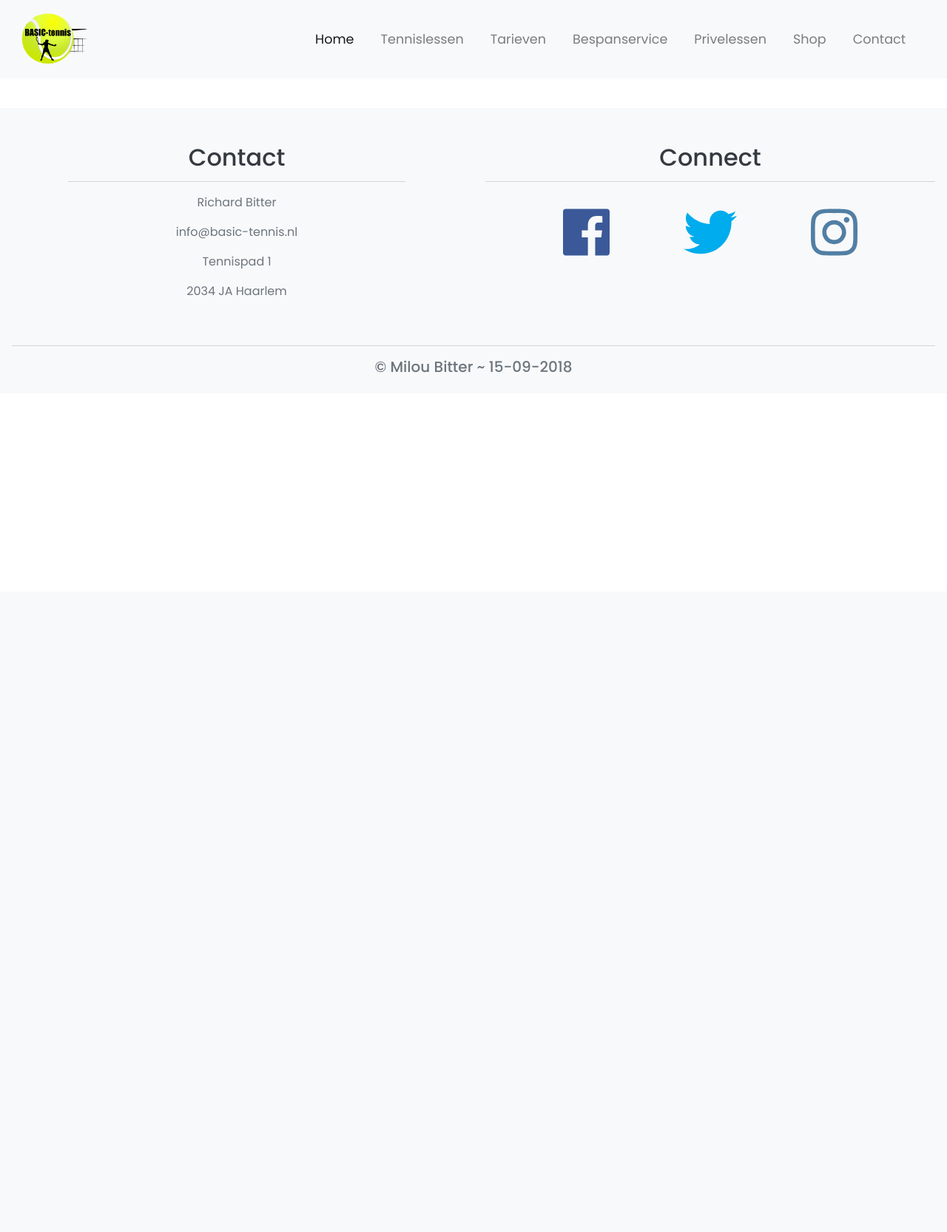
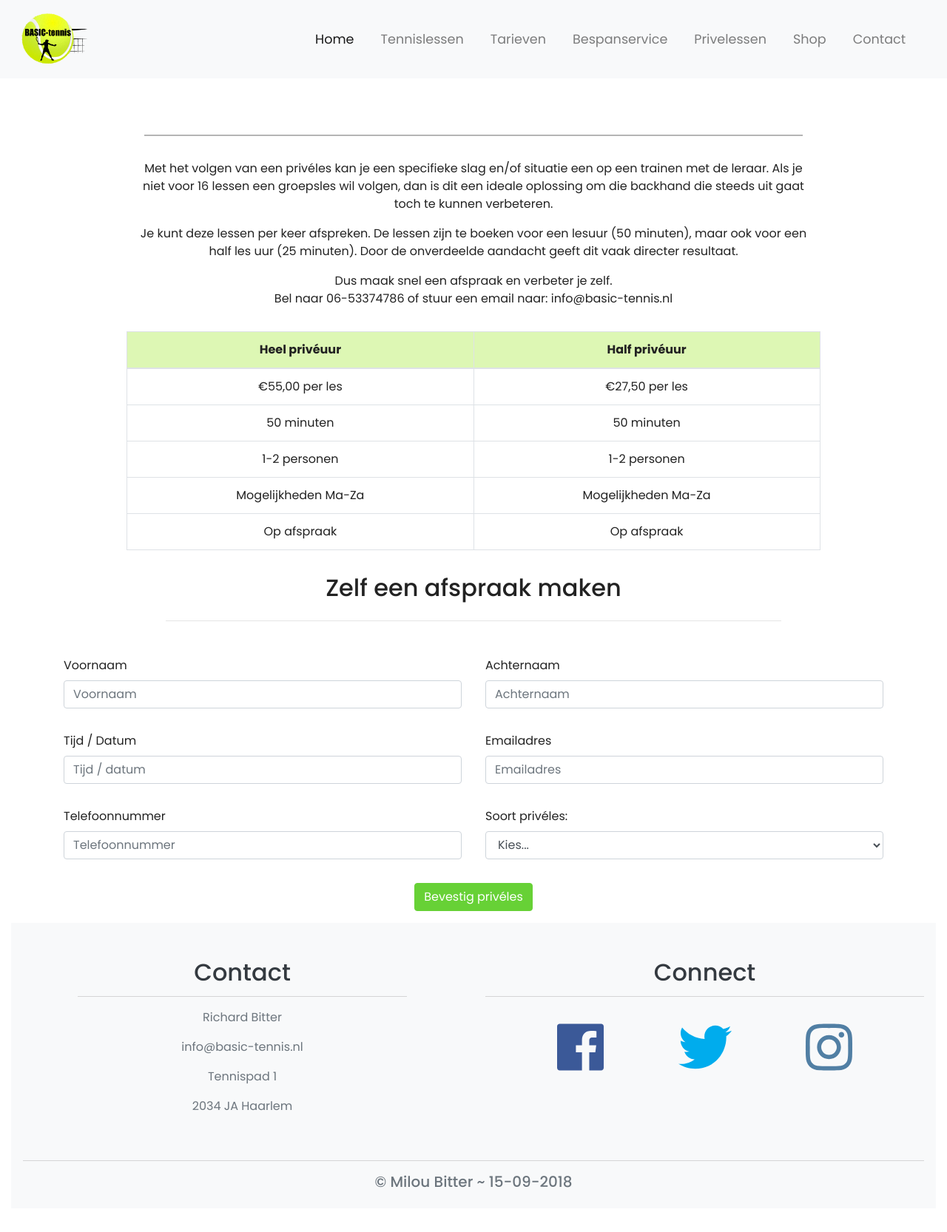
Before and after one commit to miloubitter/basictennis, a PHP site: template app/Views/Basic/privelessen.php in a window 1280 px wide. Shown: the whole page at 74% size. Before the commit the page ends 504 px from the top, so only its background shows below. Run offline with PHP 8.4, Linux system fonts and the light colour scheme; the template is opened without the code that fills it, so the values that code supplies are empty; some libraries are stand-ins or nearby versions.

Commit message:
- form gemaakt - datapicker werkend

```diff
--- a/app/Controllers/BasicController.php
+++ b/app/Controllers/BasicController.php
@@ -21,7 +21,7 @@ class BasicController extends BaseController
 
     {
         $viewModel = [
-            'pageTitle' => "Privelessen",
+            'pageTitle' => "Privélessen",
             'errors' => $this->getErrors(),
             'messages' => $this->getMessages(),
         ];
--- a/app/Views/Basic/privelessen.php
+++ b/app/Views/Basic/privelessen.php
@@ -1,4 +1,103 @@
 
-<div class="col-12 text-center">
-    <h1><?php echo ($viewModel['pageTitle']) ?></h1>
-</div>
+<!--Intro gedeelte-->
+<div class="container-fluid padding">
+    <div class="row welcome text-center">
+        <div class="col-12">
+            <h1 class="display-4"><?php echo ($viewModel['pageTitle']) ?></h1>
+        </div>
+        <hr>
+        <div class="col-12">
+            <p class="">
+                Met het volgen van een privéles kan je een specifieke slag en/of situatie een op een trainen met de leraar.
+                Als je niet voor 16 lessen een groepsles wil volgen, dan is dit een ideale oplossing om die backhand die steeds uit gaat toch te kunnen verbeteren.</p>
+                <p>Je kunt deze lessen per keer afspreken. De lessen zijn te boeken voor een lesuur (50 minuten), maar ook voor een half les uur (25 minuten).
+                    Door de onverdeelde aandacht geeft dit vaak directer resultaat. </p>
+                <p>Dus maak snel een afspraak en verbeter je zelf. <br>
+                Bel naar 06-53374786 of stuur een email naar: info@basic-tennis.nl </p>
+        </div>
+        <table class="table table-bordered">
+            <thead>
+            <tr>
+                <th scope="col" class="bg-color">Heel privéuur</th>
+                <th scope="col" class="bg-color">Half privéuur</th>
+            </tr>
+            </thead>
+            <tbody>
+            <tr>
+                <td>€55,00 per les</td>
+                <td>€27,50 per les</td>
+            </tr>
+            <tr>
+                <td>50 minuten</td>
+                <td>50 minuten</td>
+            </tr>
+            <tr>
+                <td>1-2 personen</td>
+                <td>1-2 personen</td>
+            </tr>
+            <tr>
+                <td>Mogelijkheden Ma-Za</td>
+                <td>Mogelijkheden Ma-Za</td>
+            </tr>
+            <tr>
+                <td>Op afspraak</td>
+                <td>Op afspraak</td>
+            </tr>
+            </tbody>
+        </table>
+    </div>
+
+
+
+<form>
+    <div class="container">
+        <div class="col-12 text-center">
+            <h2>Zelf een afspraak maken</h2>
+        </div>
+        <hr class="welcome">
+        <div class="row ">
+            <div class="col-md-6">
+                <label for="voornaam">Voornaam</label>
+                <input type="text" class="form-control" placeholder="Voornaam" required>
+            </div>
+            <div class="col-md-6">
+                <label for="achternaam">Achternaam</label>
+                <input type="text" class="form-control" placeholder="Achternaam" required>
+            </div>
+        </div>
+        <div class="row ">
+            <div class="col-md-6">
+                <label for="achternaam">Tijd / Datum</label>
+                <input type="text" class="form-control" id="datetimepicker" placeholder="Tijd / datum" required>
+            </div>
+            <div class="col-md-6">
+                <label for="email">Emailadres</label>
+                <input type="text" class="form-control" placeholder="Emailadres" required>
+            </div>
+        </div>
+        <div class="row">
+            <div class="col-md-6">
+                <label for="telefoonnummer">Telefoonnummer</label>
+                <input type="text" class="form-control" placeholder="Telefoonnummer" required>
+            </div>
+            <div class="col-md-6">
+                <label for="inputState">Soort privéles:</label>
+                <select id="inputState" class="form-control" required>
+                    <option selected>Kies...</option>
+                    <option>Heel lesuur (50min) - €55,00</option>
+                    <option>Half lesuur (25min) - €27,50</option>
+                </select>
+            </div>
+        </div>
+        <div class=" text-center">
+            <button class="btn btn-primary my-3" type="submit">Bevestig privéles</button>
+        </div>
+    </div>
+</form>
+
+<link href="css/jquery.datetimepicker.css" rel="stylesheet"/>
+<script src="js/jquery.datetimepicker.full.js"></script>
+
+<script>
+    $("#datetimepicker").datetimepicker();
+</script>
--- a/html/css/style.css
+++ b/html/css/style.css
@@ -108,11 +108,6 @@ html, body {
     max-width: 300px;
     height: 200px !important;
 }
-
-/*Cards*/
-/*.card-img-top{*/
-    /*height: 500px!important;*/
-/*}*/
 
 /*Social links*/
 
```
